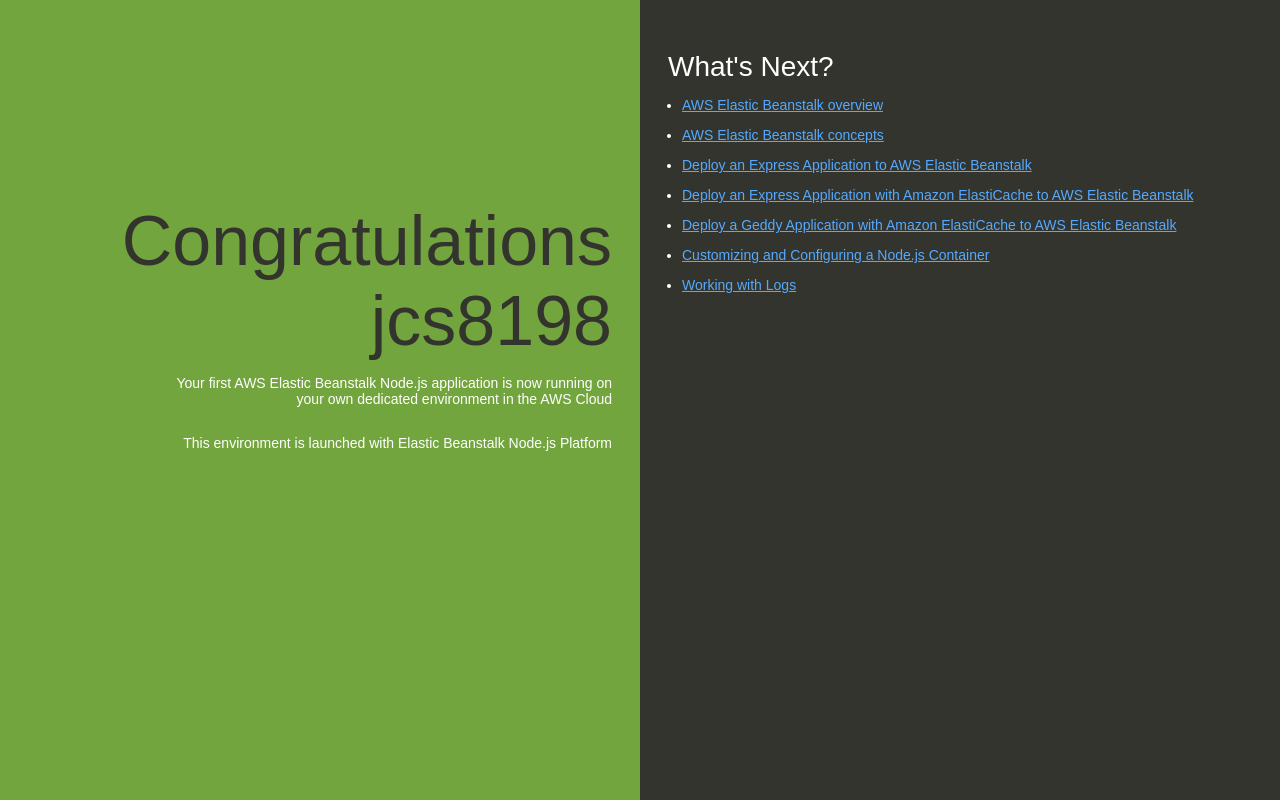
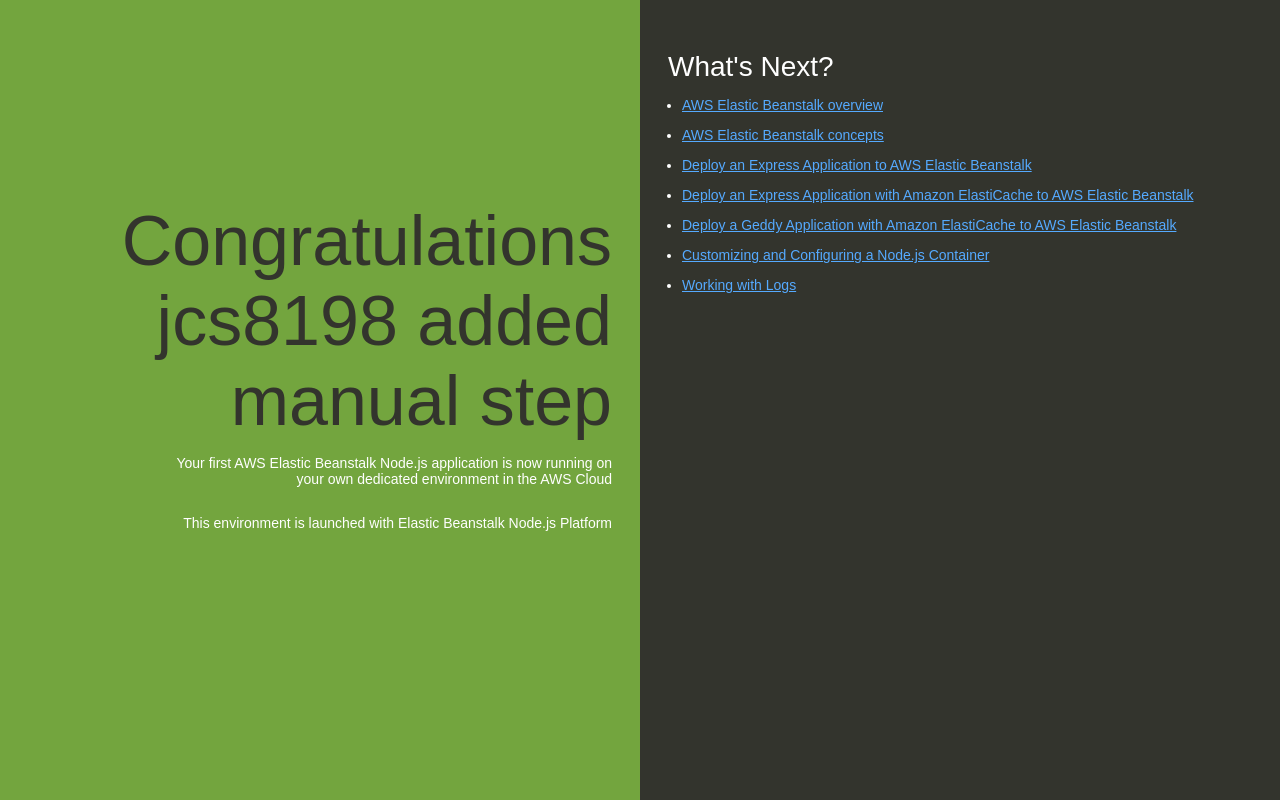
Before and after one commit to jcstew8198/jcs8198-test-node-app, a website: page index.html in a window 1280 px wide. Drawn offline with Linux system fonts and the light colour scheme.

Commit message:
Update index.html

```diff
--- a/index.html
+++ b/index.html
@@ -74,7 +74,7 @@
   </head>
   <body>
     <div class="textColumn">
-      <h1>Congratulations jcs8198</h1>
+      <h1>Congratulations jcs8198 added manual step</h1>
       <p>Your first AWS Elastic Beanstalk Node.js application is now running on your own dedicated environment in the AWS Cloud</p>
       <p>This environment is launched with Elastic Beanstalk Node.js Platform</p>
     </div>
```
